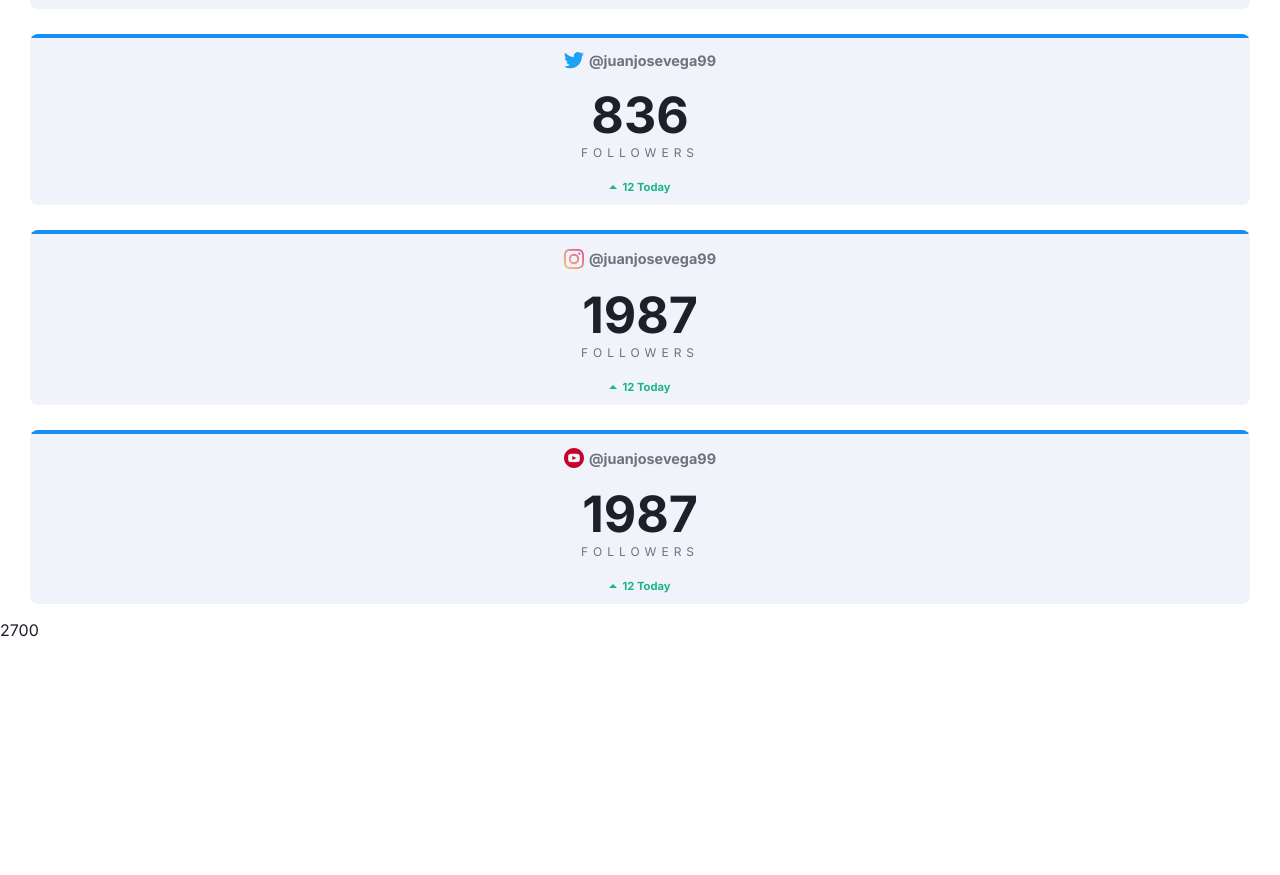
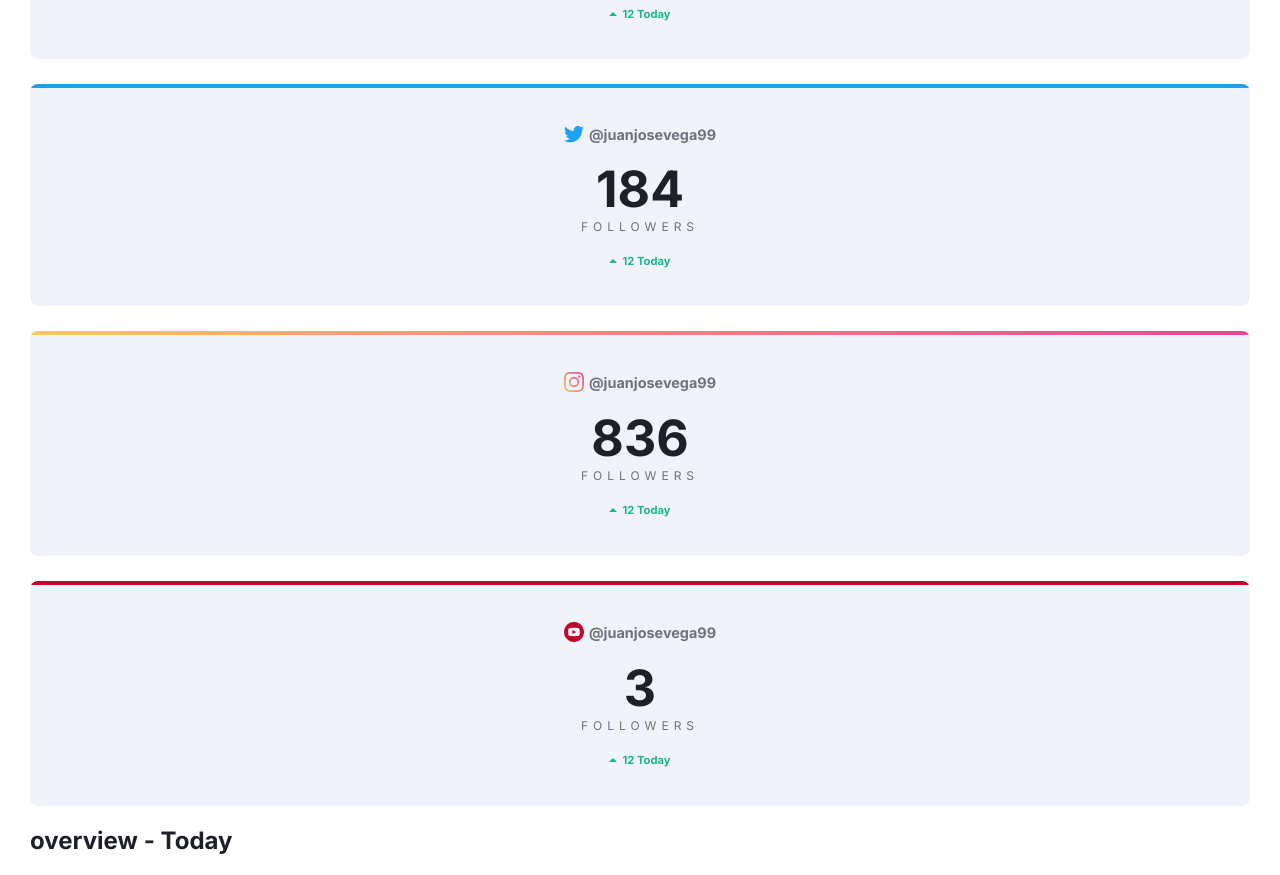
Before and after one commit to juanjosevega99/dashboard-dark, a plain HTML site: page index.html in a window 1280 px wide. Shown: the part 392-1267 px from the top of the page. Before the commit the page ends 1048 px from the top, so only its background shows below. Drawn offline with Linux system fonts and the light colour scheme.

Commit message:
reparing mistakes in card and html

```diff
--- a/css/styles.css
+++ b/css/styles.css
@@ -59,13 +59,31 @@ h1 {
   overflow: hidden;
   background: #f0f3fa;
   text-align: center;
+  padding: 1.7em 0;
+  position: relative;
 }
 .card:before {
   content: "";
   height: 4px;
   display: block;
+  position: absolute;
+  left: 0;
+  right: 0;
+  top: 0;
+}
+.card.facebook::before {
   background: var(--facebook);
 }
+.card.twitter::before {
+  background: var(--twitter);
+}
+.card.instagram::before {
+  background-image: linear-gradient(to right, var(--instagram-1) 0%, var(--instagram-2) 100%);
+}
+.card.youtube::before {
+  background: var(--youTube);
+}
+
 .card-title {
   display: flex;
   align-items: center;
--- a/index.html
+++ b/index.html
@@ -11,13 +11,13 @@
   <header class="header">
     <div class="wrapper">
       <h1>Social Media Dashboard</h1>
-      <p class="header-total">Total followers: 1,000</p>
+      <p class="header-total">Total followers: 2,000</p>
     </div>
   </header>
   <section>
     <div class="wrapper">
       <article class="grid">
-        <article class="card">
+        <article class="card facebook">
           <p class="card-title">
             <img src="images/icon-facebook.svg" alt="">
             @juanjosevega99
@@ -31,9 +31,23 @@
             12 Today
           </p>
         </article>
-        <article class="card">
+        <article class="card twitter">
           <p class="card-title">
             <img src="images/icon-twitter.svg" alt="">
+            @juanjosevega99
+          </p>
+          <p class="card-followers">
+            <span class="card-followers-number">184</span>
+            <span class="card-followers-title">Followers</span>
+          </p>
+          <p class="card-today">
+            <img src="images/icon-up.svg" alt="">
+            12 Today
+          </p>
+        </article>
+        <article class="card instagram">
+          <p class="card-title">
+            <img src="images/icon-instagram.svg" alt="">
             @juanjosevega99
           </p>
           <p class="card-followers">
@@ -45,27 +59,13 @@
             12 Today
           </p>
         </article>
-        <article class="card">
-          <p class="card-title">
-            <img src="images/icon-instagram.svg" alt="">
-            @juanjosevega99
-          </p>
-          <p class="card-followers">
-            <span class="card-followers-number">1987</span>
-            <span class="card-followers-title">Followers</span>
-          </p>
-          <p class="card-today">
-            <img src="images/icon-up.svg" alt="">
-            12 Today
-          </p>
-        </article>
-        <article class="card">
+        <article class="card youtube">
           <p class="card-title">
             <img src="images/icon-youtube.svg" alt="">
             @juanjosevega99
           </p>
           <p class="card-followers">
-            <span class="card-followers-number">1987</span>
+            <span class="card-followers-number">3</span>
             <span class="card-followers-title">Followers</span>
           </p>
           <p class="card-today">
@@ -76,9 +76,11 @@
       </article>
     </div>
   </section>
-  <section>
+  <section class="overview">
+    <div class="wrapper">
+      <h2>overview - Today</h2>
+    </div>
     <p></p>
-    <p>2700</p>
     <p></p>
   </section>
 </body>
```
